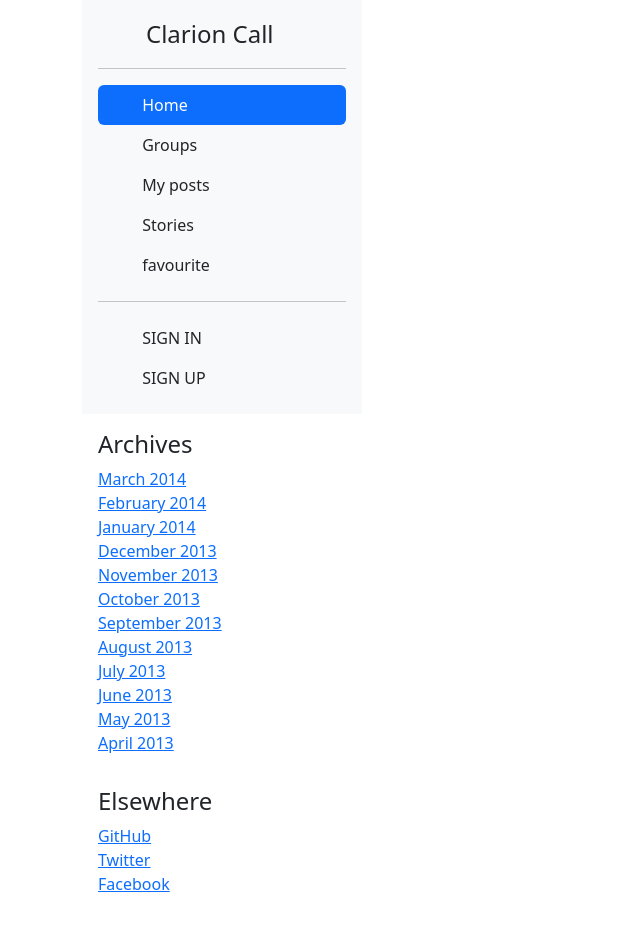
After one commit to quraishytalhazubaer/task_manager, a Flask app: template templates/searched.html in a window 1280 px wide. The commit adds this page. Shown: the whole page, without its empty margins (0-640 px from the left). Run offline with Flask 3, Linux system fonts and the light colour scheme; the template is opened without the code that fills it, so the values that code supplies are empty; some libraries are stand-ins or nearby versions.

Commit message:
search added

```diff
--- /dev/null
+++ b/templates/rightnav.html
@@ -0,0 +1,28 @@
+ <aside class="col-9 blog-sidebar">
+                <div class="p-3">
+                  <h4 class="font-italic">Archives</h4>
+                  <ol class="list-unstyled mb-0">
+                    <li><a href="#">March 2014</a></li>
+                    <li><a href="#">February 2014</a></li>
+                    <li><a href="#">January 2014</a></li>
+                    <li><a href="#">December 2013</a></li>
+                    <li><a href="#">November 2013</a></li>
+                    <li><a href="#">October 2013</a></li>
+                    <li><a href="#">September 2013</a></li>
+                    <li><a href="#">August 2013</a></li>
+                    <li><a href="#">July 2013</a></li>
+                    <li><a href="#">June 2013</a></li>
+                    <li><a href="#">May 2013</a></li>
+                    <li><a href="#">April 2013</a></li>
+                  </ol>
+                </div>
+
+                <div class="p-3">
+                  <h4 class="font-italic">Elsewhere</h4>
+                  <ol class="list-unstyled">
+                    <li><a href="#">GitHub</a></li>
+                    <li><a href="#">Twitter</a></li>
+                    <li><a href="#">Facebook</a></li>
+                  </ol>
+    </div>
+ </aside>
--- /dev/null
+++ b/templates/searched.html
@@ -0,0 +1,56 @@
+<!DOCTYPE html>
+<html lang="en">
+<head>
+    <meta charset="UTF-8">
+    <meta name="viewport" content="width=device-width, initial-scale=1">
+    <title>Favourite</title>
+    <link rel="stylesheet" href="https://cdnjs.cloudflare.com/ajax/libs/font-awesome/6.1.1/css/all.min.css">
+    <link href="https://cdn.jsdelivr.net/npm/bootstrap@5.3.0-alpha1/dist/css/bootstrap.min.css" rel="stylesheet" integrity="sha384-GLhlTQ8iRABdZLl6O3oVMWSktQOp6b7In1Zl3/Jr59b6EGGoI1aFkw7cmDA6j6gD" crossorigin="anonymous">
+
+</head>
+<body>
+<div class="container">
+  <div class="row">
+      <div class="col-sm-3">{% include 'sidenav.html' %}</div>
+      <div class="col-sm-6">
+                  {% for t in posts %}
+            <article style="padding: 10px; box-shadow: 3px 3px 3px #888888;" class="media content-section card">
+                <div class="media-body">
+                  <h2><a style="text-decoration: none;" class="article-title" href="#">{{t["title"]}}</a></h2>
+                  <div class="article-metadata">
+                  </div>
+                  <p class="article-content">
+                      {{t["description"]}}
+                  </p>
+
+                  <div>
+                    {% if t["image"] %}
+                    <img class="article-content" width="100%" height="750px" src='static/img/{{t["image"]}}'>
+                    {% endif %}
+                  </div>
+                </div>
+                <br>
+
+              <div style="z-index:5; " class="text-center">
+                    {% if user==t["author"] %}
+                    <a class="btn btn-warning" href="#">
+                        <i class="fa-solid fa-pen-to-square fa-lg"></i>
+                      </a>
+
+                      <button type="button" class="btn btn-danger" data-bs-toggle="modal" data-bs-target="">
+                        <i class="fa-solid fa-trash-can fa-lg"></i>
+                      </button>
+
+                  {% endif %}
+                  </div>
+              </article>
+
+              <br>
+        {% endfor %}
+      </div>
+    <div class="col-sm-4">{% include 'rightnav.html' %}</div>
+  </div>
+</div>
+    <script src="https://cdn.jsdelivr.net/npm/bootstrap@5.3.0-alpha1/dist/js/bootstrap.bundle.min.js" integrity="sha384-w76AqPfDkMBDXo30jS1Sgez6pr3x5MlQ1ZAGC+nuZB+EYdgRZgiwxhTBTkF7CXvN" crossorigin="anonymous"></script>
+</body>
+</html>
--- /dev/null
+++ b/templates/sidenav.html
@@ -0,0 +1,70 @@
+<div class="d-flex flex-column flex-shrink-0 p-3 bg-light" style="width: 280px;">
+    <a href="/" class="d-flex align-items-center mb-3 mb-md-0 me-md-auto link-dark text-decoration-none">
+        <svg class="bi me-2" width="40" height="32"><use xlink:href="#bootstrap"></use></svg>
+            <span class="fs-4">Clarion Call</span>
+    </a>
+    <hr>
+    <ul class="nav nav-pills flex-column mb-auto">
+        <li class="nav-item">
+            <a href="/" class="nav-link active" aria-current="page">
+                <svg class="bi me-2" width="16" height="16"><use xlink:href="#home"></use></svg>
+                Home
+            </a>
+        </li>
+        <li>
+            <a href="#" class="nav-link link-dark">
+                <svg class="bi me-2" width="16" height="16"><use xlink:href="#speedometer2"></use></svg>
+                Groups
+            </a>
+        </li>
+        <li>
+            <a href="#" class="nav-link link-dark">
+                <svg class="bi me-2" width="16" height="16"><use xlink:href="#table"></use></svg>
+                      My posts
+                    </a>
+                  </li>
+                  <li>
+                    <a href="#" class="nav-link link-dark">
+                      <svg class="bi me-2" width="16" height="16"><use xlink:href="#grid"></use></svg>
+                      Stories
+                    </a>
+                  </li>
+                  <li>
+                    <a href="/favPage" class="nav-link link-dark">
+                      <svg class="bi me-2" width="16" height="16"><use xlink:href="#people-circle"></use></svg>
+                      favourite
+                    </a>
+                  </li>
+                </ul>
+                <hr>
+                <div class="dropdown">
+                  {% if user %}
+                  <a href="#" class="d-flex align-items-center link-dark text-decoration-none dropdown-toggle" id="dropdownUser2" data-bs-toggle="dropdown" aria-expanded="false">
+                    <img src="https://github.com/mdo.png" alt="" width="32" height="32" class="rounded-circle me-2">
+                    <strong>{{user}}</strong>
+                  </a>
+                  <ul class="dropdown-menu text-small shadow" aria-labelledby="dropdownUser2">
+                    <li><a class="dropdown-item" href="#">Settings</a></li>
+                    <li><a class="dropdown-item" href="#">Add catagory</a></li>
+                    <li><a class="dropdown-item" href="#">Profile</a></li>
+                    <li><hr class="dropdown-divider"></li>
+                    <li><a class="dropdown-item" href="/logout">SIGN OUT</a></li>
+                  </ul>
+                  {% else %}
+              <ul class="nav nav-pills flex-column mb-auto">
+                <li>
+                    <a href="/login" class="nav-link link-dark">
+                      <svg class="bi me-2" width="16" height="16"><use xlink:href="#speedometer2"></use></svg>
+                      SIGN IN
+                    </a>
+                 </li>
+                  <li>
+                    <a href="/register" class="nav-link link-dark">
+                      <svg class="bi me-2" width="16" height="16"><use xlink:href="#speedometer2"></use></svg>
+                      SIGN UP
+                </a>
+          </li>
+        </ul>
+      {% endif %}
+    </div>
+</div>
```
Also changed, not shown: templates/base.html (+2 -20 lines).
